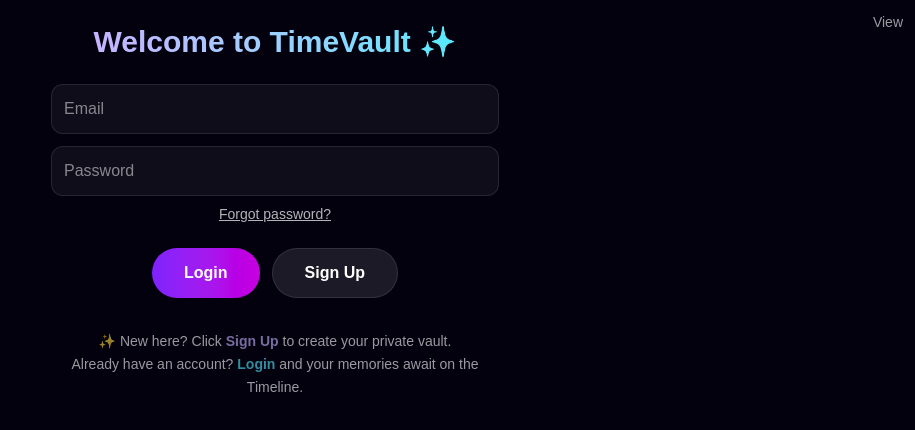
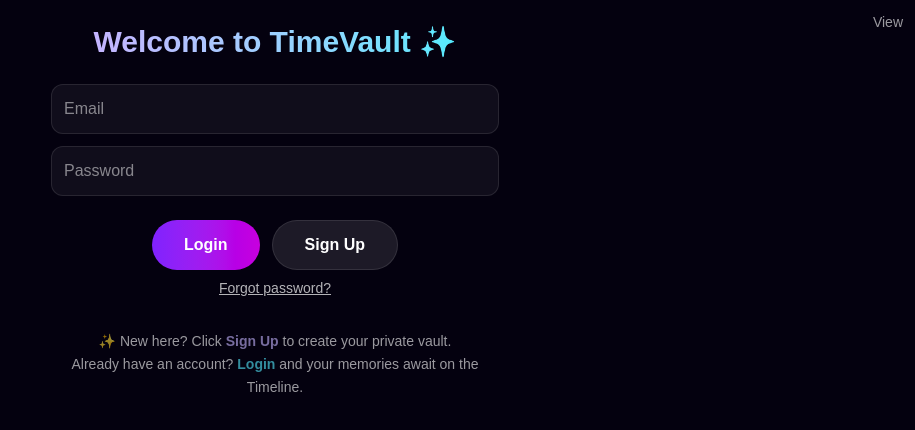
Before and after one commit to ashokaurovindomohanty-hub/timevault, a Next.js app: page /login in a window 1280 px wide. Shown: the top 430 px of the page, without its empty margins (365-1280 px from the left). Built offline with nearby package versions, Linux system fonts and the light colour scheme; no server answers.

Commit message:
move forgot password below login signin buttons

```diff
--- a/app/login/page.tsx
+++ b/app/login/page.tsx
@@ -20,6 +20,10 @@ export default function Login(){
     <div className="relative w-full max-w-md mt-3">
     <input type={show?"text":"password"} value={pass} onChange={e=>setPass(e.target.value)} placeholder="Password" className="w-full bg-white/5 border border-white/10 rounded-xl p-3 pr-12 outline-none" />
     </div>
+    <div className="flex gap-3 mt-6">
+      <button onClick={login} className="bg-gradient-to-r from-violet-600 to-fuchsia-600 px-8 py-3 rounded-full font-bold">Login</button>
+      <button onClick={signup} className="bg-white/10 border border-white/10 px-8 py-3 rounded-full font-bold">Sign Up</button>
+    </div>
       <button type="button" onClick={()=>setShow(!show)} className="absolute right-3 top-3 text-sm opacity-60">{show?"Hide":"View"}</button>
       <button onClick={async()=>{
         if(!email) return alert("Enter email first")
@@ -28,10 +32,6 @@ export default function Login(){
       }} className="text-sm opacity-70 underline mt-2">
         Forgot password?
       </button>
-    <div className="flex gap-3 mt-6">
-      <button onClick={login} className="bg-gradient-to-r from-violet-600 to-fuchsia-600 px-8 py-3 rounded-full font-bold">Login</button>
-      <button onClick={signup} className="bg-white/10 border border-white/10 px-8 py-3 rounded-full font-bold">Sign Up</button>
-    </div>
 <p className="mt-8 text-center text-sm opacity-60 max-w-md leading-relaxed">
   ✨ New here? Click <span className="text-violet-300 font-bold">Sign Up</span> to create your private vault.<br/>
   Already have an account? <span className="text-cyan-300 font-bold">Login</span> and your memories await on the Timeline.
```
